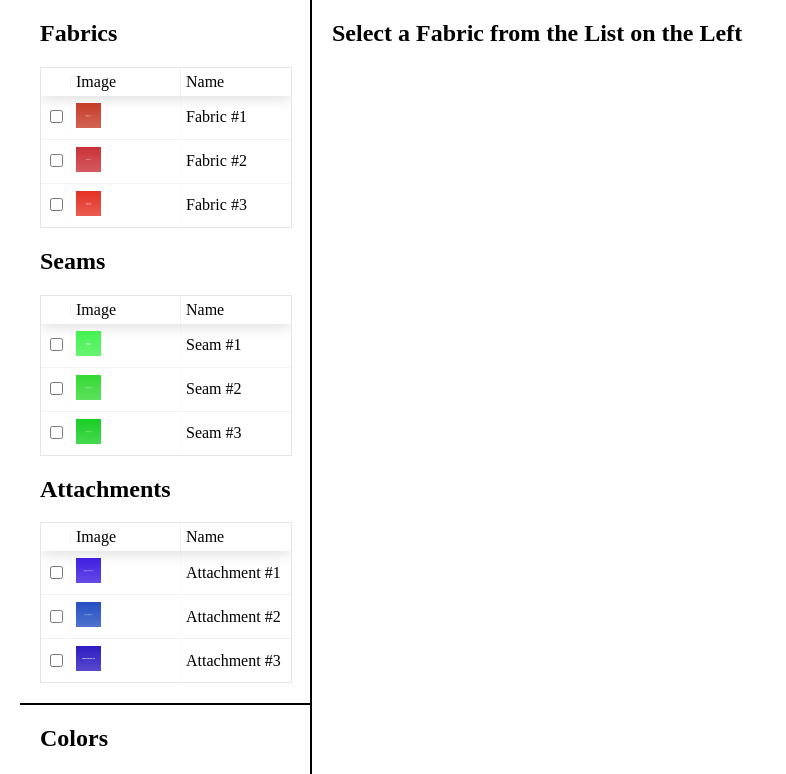
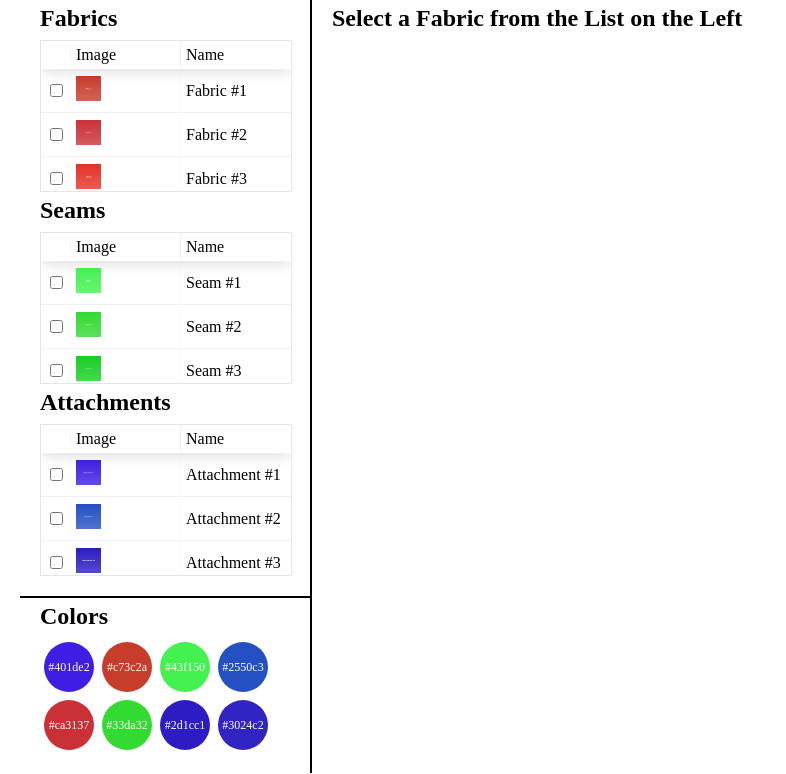
Before and after one commit to michael5891/react-webpack-babel-less, a React app: page / in a window 1280 px wide. Shown: the top 774 px of the page, without its empty margins (0-786 px from the left). Built offline with nearby package versions, Linux system fonts and the light colour scheme.

Commit message:
Support details Multiple records matching colors palate General page styling

```diff
--- a/src/components/App.js
+++ b/src/components/App.js
@@ -60,7 +60,7 @@ class App extends Component {
   render() {
     return (
       <div className="App">
-        <ToolsContainer {...this.state} toggleSelected={ (record) => this.toggleSelected(record) }/>
+        <ToolsContainer{...this.state} toggleSelected={ (record) => this.toggleSelected(record) }/>
         <DetailsContainer records={ this.state.selected } />
       </div>
     )
--- a/src/components/App.less
+++ b/src/components/App.less
@@ -1,5 +1,14 @@
-body {
+html, body {
+  height: 100%;
+  overflow: hidden;
   margin: 0;
+}
+
+h1, h2, h3, h4, h5, h6{
+  margin-block-start: 5px;
+  margin-block-end: 8px;
+  margin-inline-start: 0px;
+  margin-inline-end: 0px;
 }
 
 .App {
@@ -10,7 +19,3 @@ body {
 .detailsContainer {
   padding: 20px;
 }
-
-.materialNaming {
-  text-transform: capitalize;
-}
--- a/src/components/details_container/multiple_records/multiple_records.js
+++ b/src/components/details_container/multiple_records/multiple_records.js
@@ -1,5 +1,6 @@
 import React from 'react'
 import './multiple_records.less'
+import { MaterialPalate } from '../../material_palate/palate';
 
 const RecordsHeader = ({ count }) => {
   return <h2 className={'materialNaming'}>{ count } Materials Selected</h2>;
@@ -17,9 +18,7 @@ const RecordImg = ({ record }) => {
 const RecordsImgsContainer = ({ records }) => {
   return (
     <div className={'recordsContainer'}>
-      {
-        records.map((record) => <RecordImg key={record.id} record={ record } />)
-      }
+      {records.map((record) => <RecordImg key={record.id} record={ record } />)}
     </div>
   );
 }
@@ -29,6 +28,8 @@ export const MultipleRecordsDetails = ({ records }) => {
     <div>
       <RecordsHeader count={ records.length }/>
       <RecordsImgsContainer records={ records } />
+      <h2>Matching Colors</h2>
+      <MaterialPalate records={ records } />
     </div>
   );
 };
--- a/src/components/details_container/multiple_records/multiple_records.less
+++ b/src/components/details_container/multiple_records/multiple_records.less
@@ -1,6 +1,9 @@
 .recordsContainer {
   display: flex;
   flex-direction: row;
+  flex-wrap: wrap;
+  max-height: 285px;
+  overflow: auto;
 }
 
 .recordImgContainer {
--- a/src/components/material_palate/palate.js
+++ b/src/components/material_palate/palate.js
@@ -9,8 +9,8 @@ export const MaterialColor = ({ color }) => {
   )
 }
 
-export const MaterialPalate = ({ data }) => {
-  const colors = data.map((record) => `#${record.color.toString(16)}`)
+export const MaterialPalate = ({ records }) => {
+  const colors = records.map((record) => `#${record.color.toString(16)}`)
   const uniqueColorSet = [...new Set(colors)]
 
   return (
--- a/src/components/material_palate/palate.less
+++ b/src/components/material_palate/palate.less
@@ -1,6 +1,6 @@
 .circle {
-  height: 54px;
-  width: 54px;
+  height: 50px;
+  width: 50px;
   border-radius: 50%;
   margin: 4px;
 }
@@ -24,4 +24,6 @@
   display: flex;
   flex-wrap: wrap;
   flex-direction: row;
+  height: 115px;
+  overflow: auto;
 }
--- a/src/components/material_table/table.js
+++ b/src/components/material_table/table.js
@@ -13,8 +13,8 @@ export const MaterialTableComponent = (props) => {
       data={props.data}
       columns={props.columns}
       showPagination={false}
-      defaultPageSize={3}
       minRows={3}
+      style={{ height: '150px' }}
     />
   );
 };
--- a/src/components/tools_container/tools_container.js
+++ b/src/components/tools_container/tools_container.js
@@ -44,7 +44,7 @@ export const ToolsContainer = ({ data, fabric, seam, attachment, toggleSelected
       </div>
       <div className={'toolsFooter'}>
         <h2>Colors</h2>
-        <MaterialPalate data={data} />
+        <MaterialPalate records={data} />
       </div>
     </div>
   );
```
